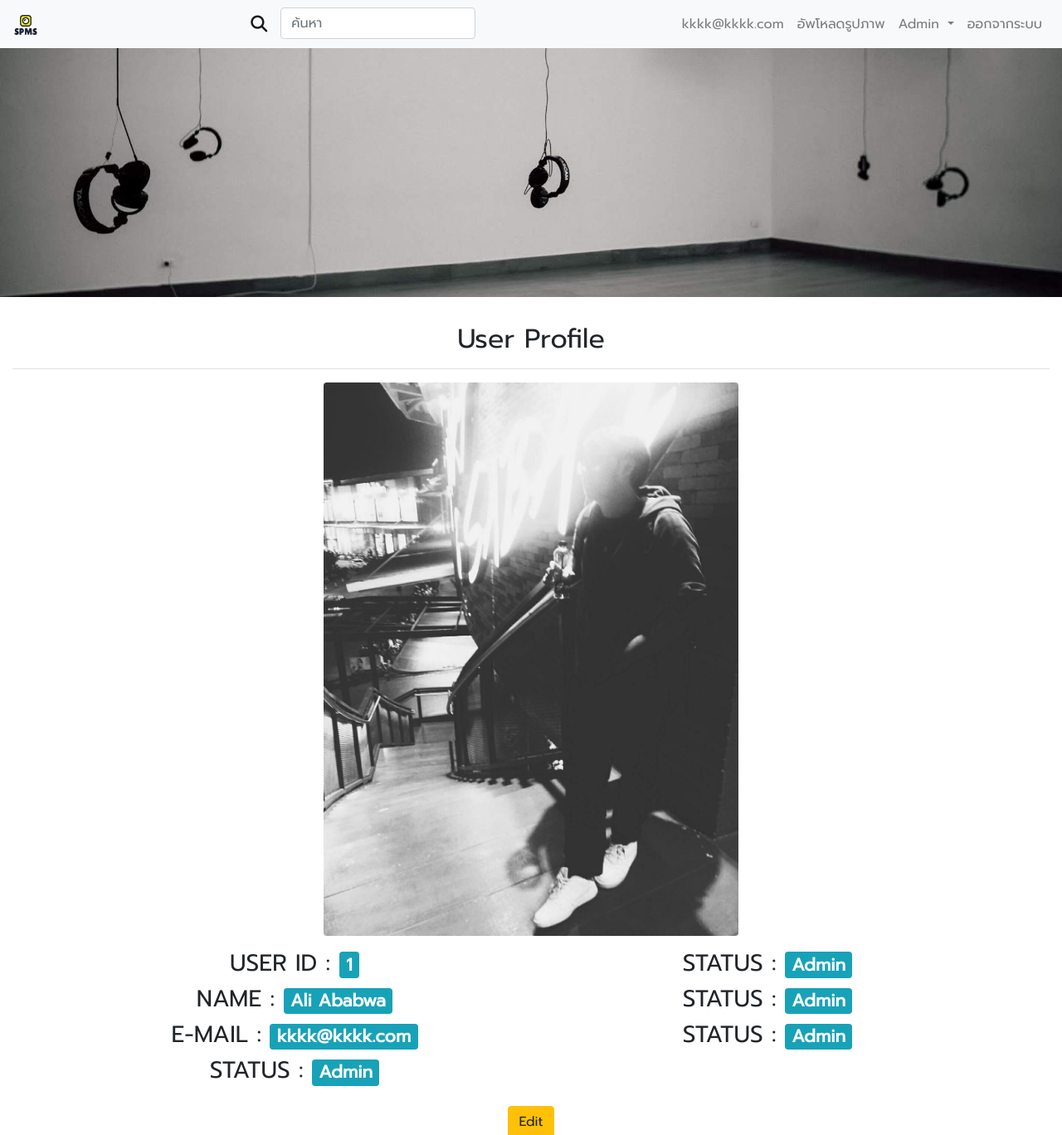
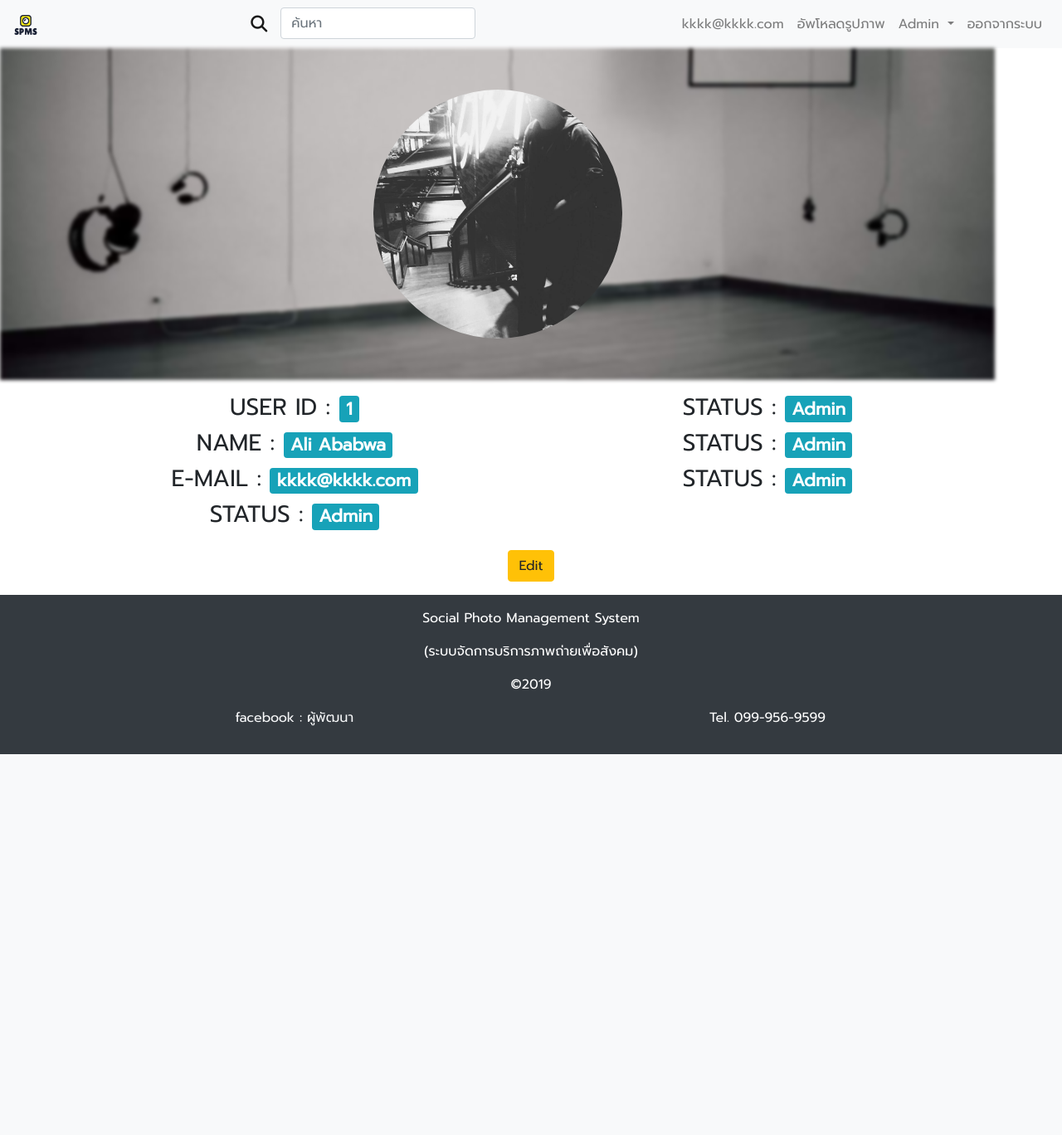
Before and after one commit to mlizking/ci_spms_project, a CodeIgniter app: page /ci_spms_project/index.php/profile_controller/index in a window 1280 px wide. Shown: the top 1368 px of the page at 83% size. After the commit the page ends 909 px from the top, so only its background shows below. Run offline with CodeIgniter, Linux system fonts and the light colour scheme; a user stored in the database is signed in; data comes from the database, SQL or seed files in the repository; some libraries are stand-ins or nearby versions.

Commit message:
edit profile view

```diff
--- a/application/views/picture_view.php
+++ b/application/views/picture_view.php
@@ -81,12 +81,13 @@
                 </div>
             </div>
 
+            <!-- permisson comment -->
             <div class="card p-3">
                 <?php echo form_open('picture_controller/insertpermissioncomment/'.$picid); ?>
                 <!-- Form -->
                     <div class="form-group">
                         <label for="picTextarea"><h5>โปรดบอกเราว่าคุณต้องการนำรูปภาพไปใช้ทำอะไร ?</h5></label>
-                        <textarea class="form-control" id="picTextarea" name="picTextarea" rows="3" placeholder="กรอกข้อความที่นี่"></textarea>
+                        <textarea class="form-control" id="picTextarea" name="picTextarea" rows="3" placeholder="กรอกข้อความที่นี่" required></textarea>
                     </div>
                     <div class="form-group">
                         <button class="btn btn-info" type="submit">ส่งข้อความ</button>
--- a/application/views/userprofile_view.php
+++ b/application/views/userprofile_view.php
@@ -5,12 +5,7 @@
     <title>Hello !!</title>
 </head>
 <body>
-<?php
-    if($this->session->userdata('email') == '')
-    {
-        redirect(site_url('home_controller'));
-    }
-?>
+
     <?php $this->load->view('layouts/navbar'); ?>
 
     <?php
@@ -25,22 +20,16 @@
                 $status = $row->us_name;
 
     ?>
-
-                <img src="<?php echo base_url(); ?>uploads/cover_picture/cover1.jpg" alt="Responsive image" class="centered-and-cropped" width=100% height="300">
-                <div class="container-fluid mt-3">
-                    <div class="pt-3 pb-2 mb-3 border-bottom">
-                        <div class="text-center">
-                        <h1 class="h2">User Profile</h1>
-                        </div>
+                <div class="coverphoto">
+                    <div class="blur-img">
+                        <img src="<?php echo base_url(); ?>uploads/cover_picture/cover1.jpg" alt="Responsive image" class="centered-and-cropped" width=100% height="400">
+                    </div>
+                    <div class="profile-overlay">
+                        <img src="<?php echo base_url(); ?>uploads/profile_picture/<?php echo $profilepic ?>" class="rounded-circle centered-and-cropped" width="300" height="300" alt="Responsive image">
                     </div>
                 </div>
 
                 <div class="container mt-3">
-                    <div class="row  mb-3">
-                        <div class="col text-center">
-                            <img src="<?php echo base_url(); ?>uploads/profile_picture/<?php echo $profilepic ?>" class="img-fluid rounded" width="500" alt="Responsive image">
-                        </div>
-                    </div>
                     <div class="row text-center mb-3">
                         <div class="col">
                             <h3>USER ID : <span class="badge badge-info"><?php echo $id ?></h3>
@@ -109,7 +98,7 @@
         }
         else
         {
-            echo 'No Data Found!!';
+            redirect(site_url('home_controller'));
         }
     ?>
 
@@ -125,4 +114,20 @@
         object-fit: cover
     }
 
+    .coverphoto{
+        position:relative;
+        display:inline-block;
+    }
+
+    .coverphoto .profile-overlay{
+        position:absolute;
+        top:50%;
+        left:50%;
+        transform:translate(-50%,-50%);
+    }
+    .blur-img{
+        filter: blur(2px);
+        /* -webkit-filter: blur(2px); */
+    }
+
 </style>
```
